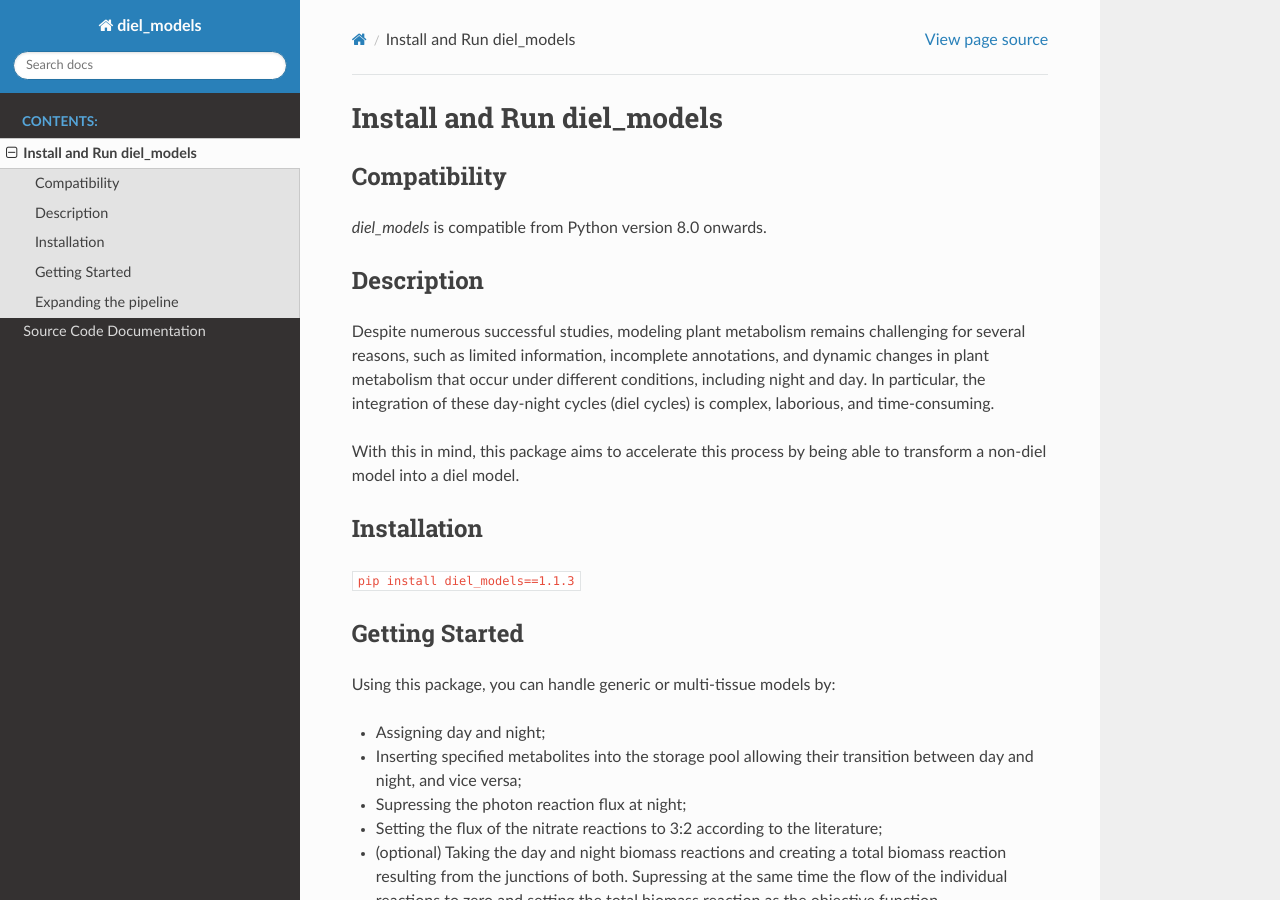
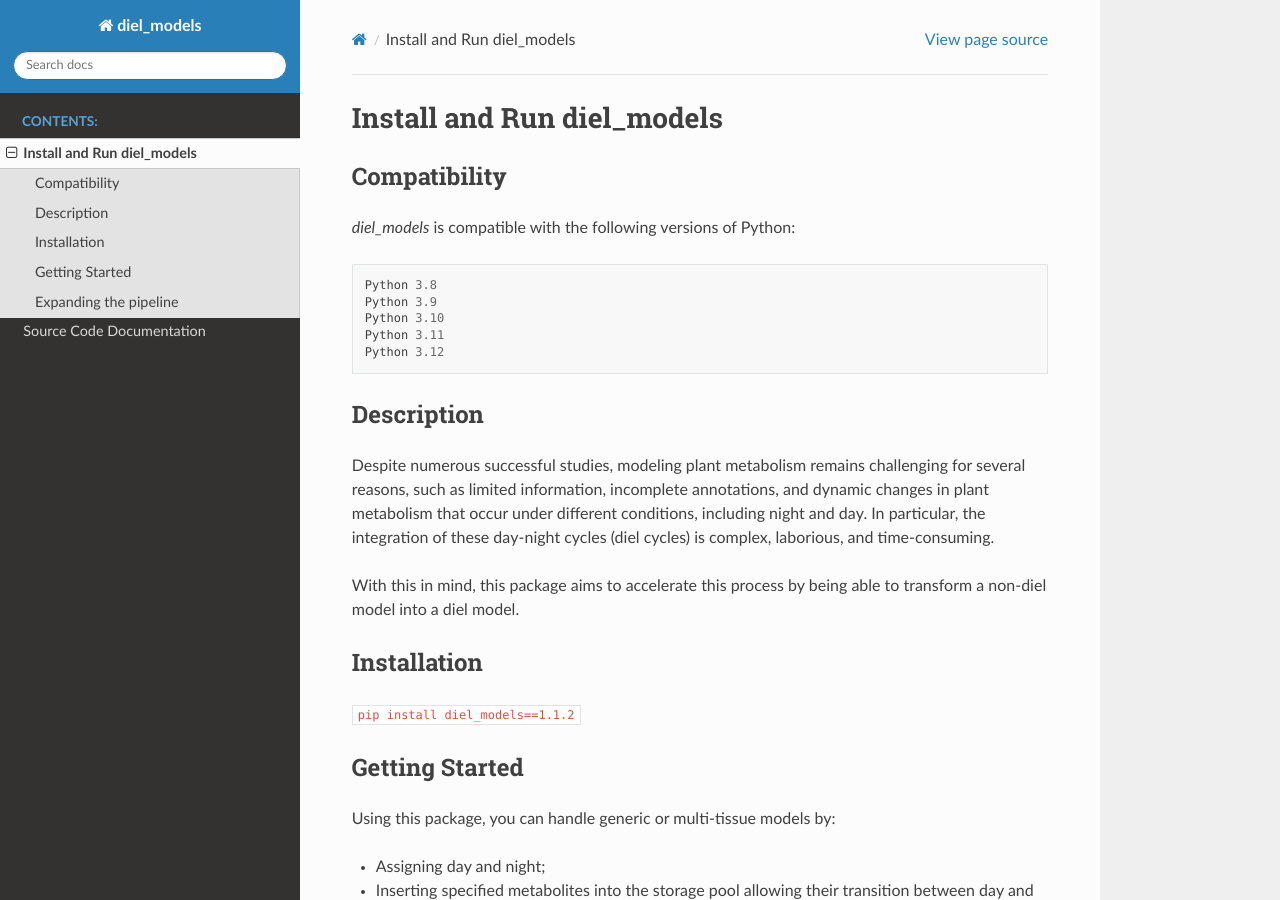
Before and after one commit to LucianaMartins26/DielModels, a Sphinx documentation site: the page built from docs/diel_models_docs.md, in a window 1280 px wide and 900 px high. Built offline with Sphinx 7.4.7 and the Read the Docs theme 3.1.0, drawn with Linux system fonts in a browser that asks for light colours.

````diff
--- a/docs/diel_models_docs.md
+++ b/docs/diel_models_docs.md
@@ -2,7 +2,15 @@
 
 ### Compatibility
 
-_diel_models_ is compatible from Python version 8.0 onwards.
+_diel_models_ is compatible with the following versions of Python:
+
+```
+Python 3.8
+Python 3.9
+Python 3.10
+Python 3.11
+Python 3.12
+```
 
 ### Description
 
@@ -13,7 +21,7 @@ With this in mind, this package aims to accelerate this process by being able to
 
 ### Installation
 
-``` pip install diel_models==1.1.3 ```
+``` pip install diel_models==1.1.2 ```
 
 ### Getting Started
 Using this package, you can handle generic or multi-tissue models by:
--- a/setup.cfg
+++ b/setup.cfg
@@ -1,6 +1,6 @@
 [metadata]
 name = diel_models
-version = 1.1.3
+version = 1.1.2
 description = diel_models:
 long_description = file: README.md
 long_description_content_type = text/markdown
````
Also changed, not shown: README.md (+10 -2 lines).
